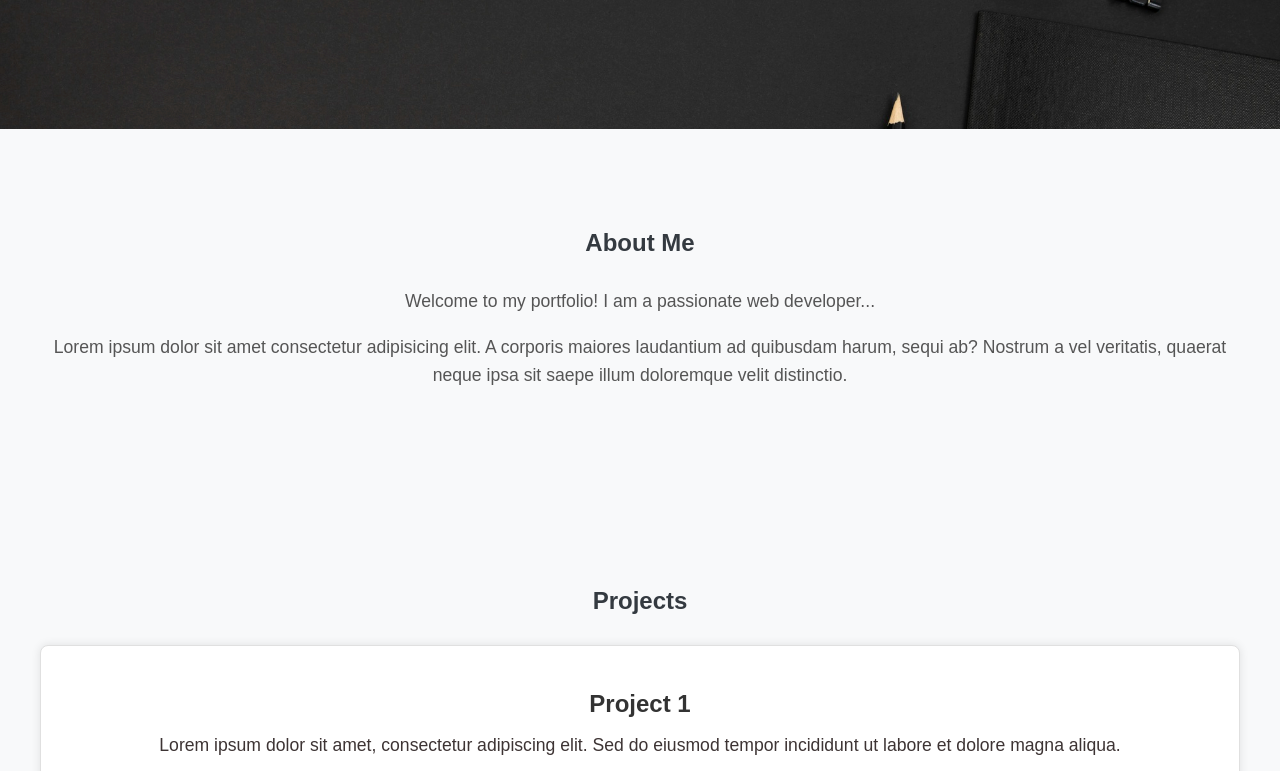
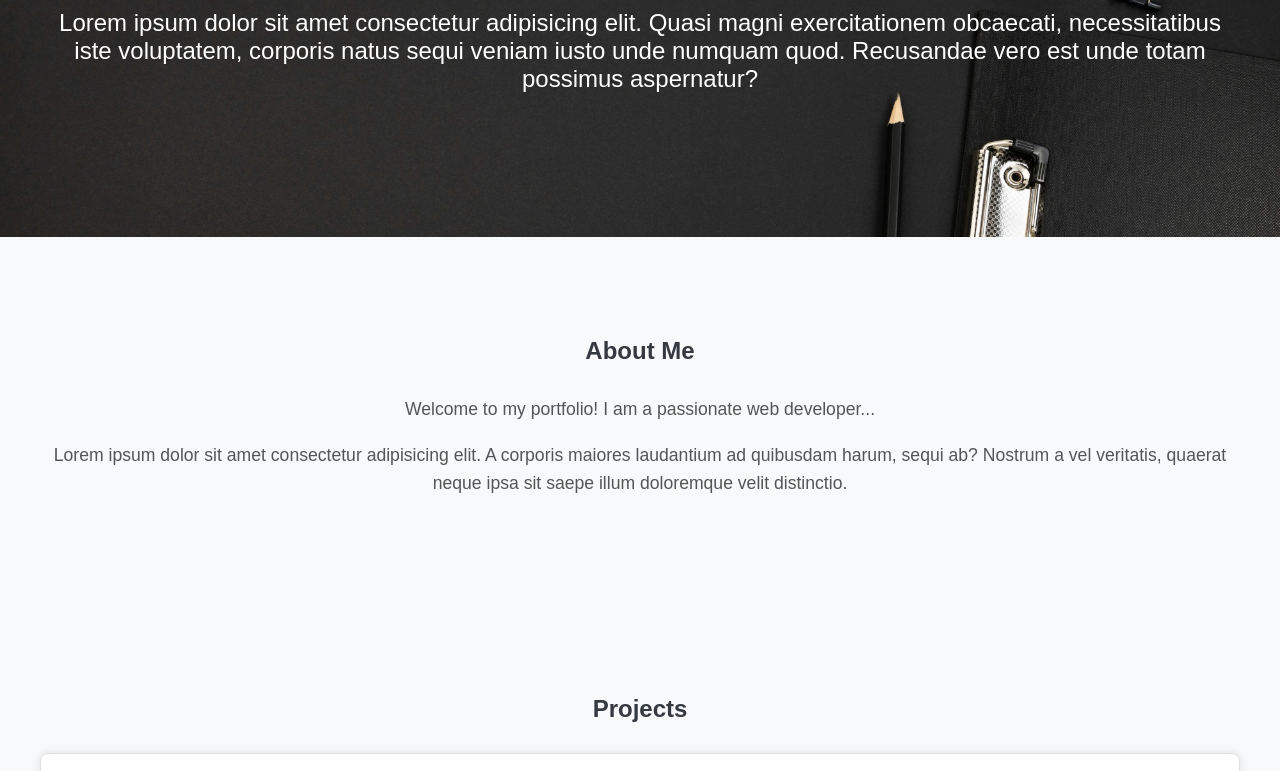
Before and after one commit to Arraj2611/simple_portfolio, a plain HTML site: page index.html in a window 1280 px wide. Shown: the part 274-1045 px from the top of the page. Drawn offline with Linux system fonts and the light colour scheme.

```diff
--- a/index.html
+++ b/index.html
@@ -12,6 +12,7 @@
         <div class="container">
             <h1>John Doe</h1>
             <p>Web Developer</p>
+            <p>Lorem ipsum dolor sit amet consectetur adipisicing elit. Quasi magni exercitationem obcaecati, necessitatibus iste voluptatem, corporis natus sequi veniam iusto unde numquam quod. Recusandae vero est unde totam possimus aspernatur?</p>
         </div>
     </header>
 
```
